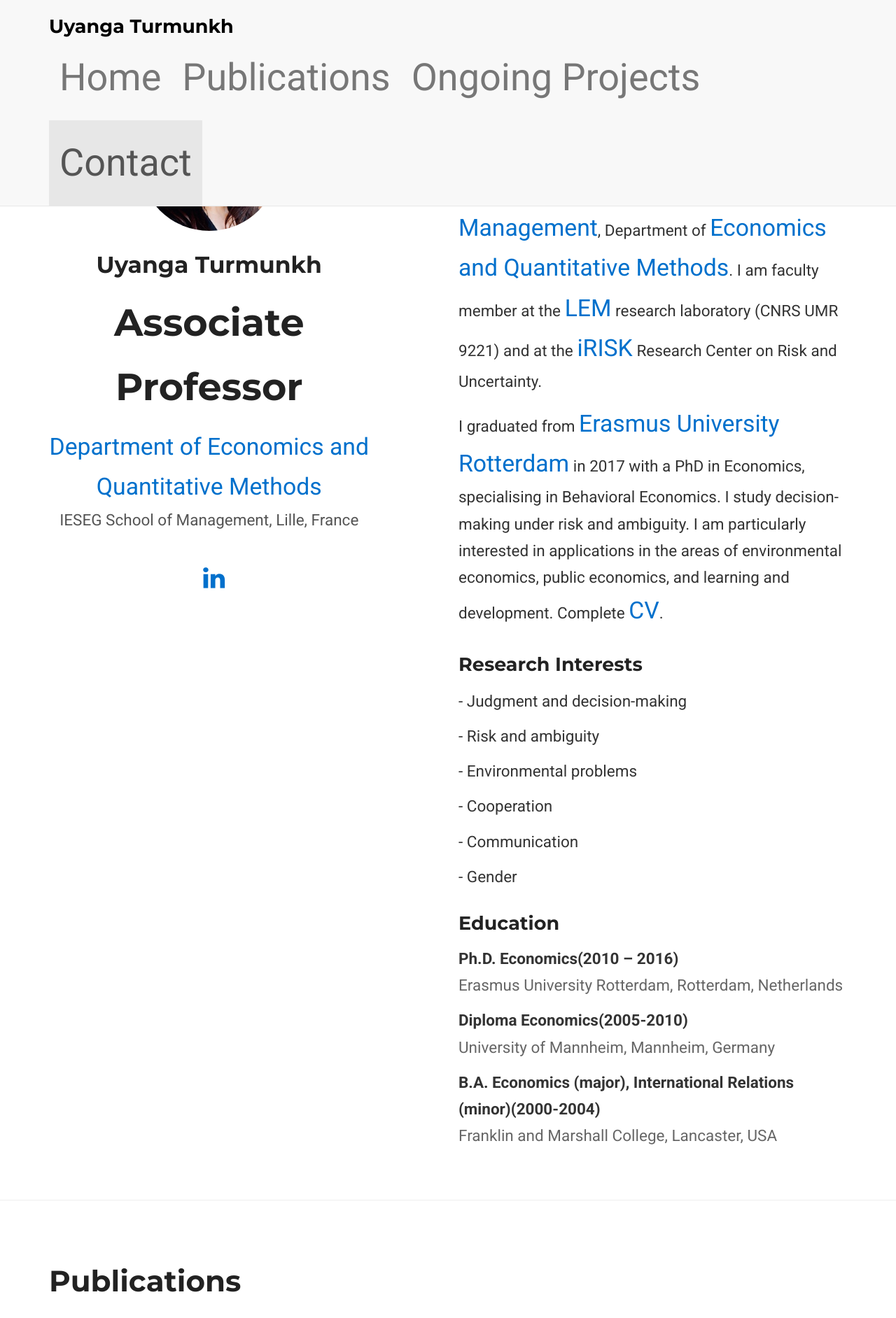
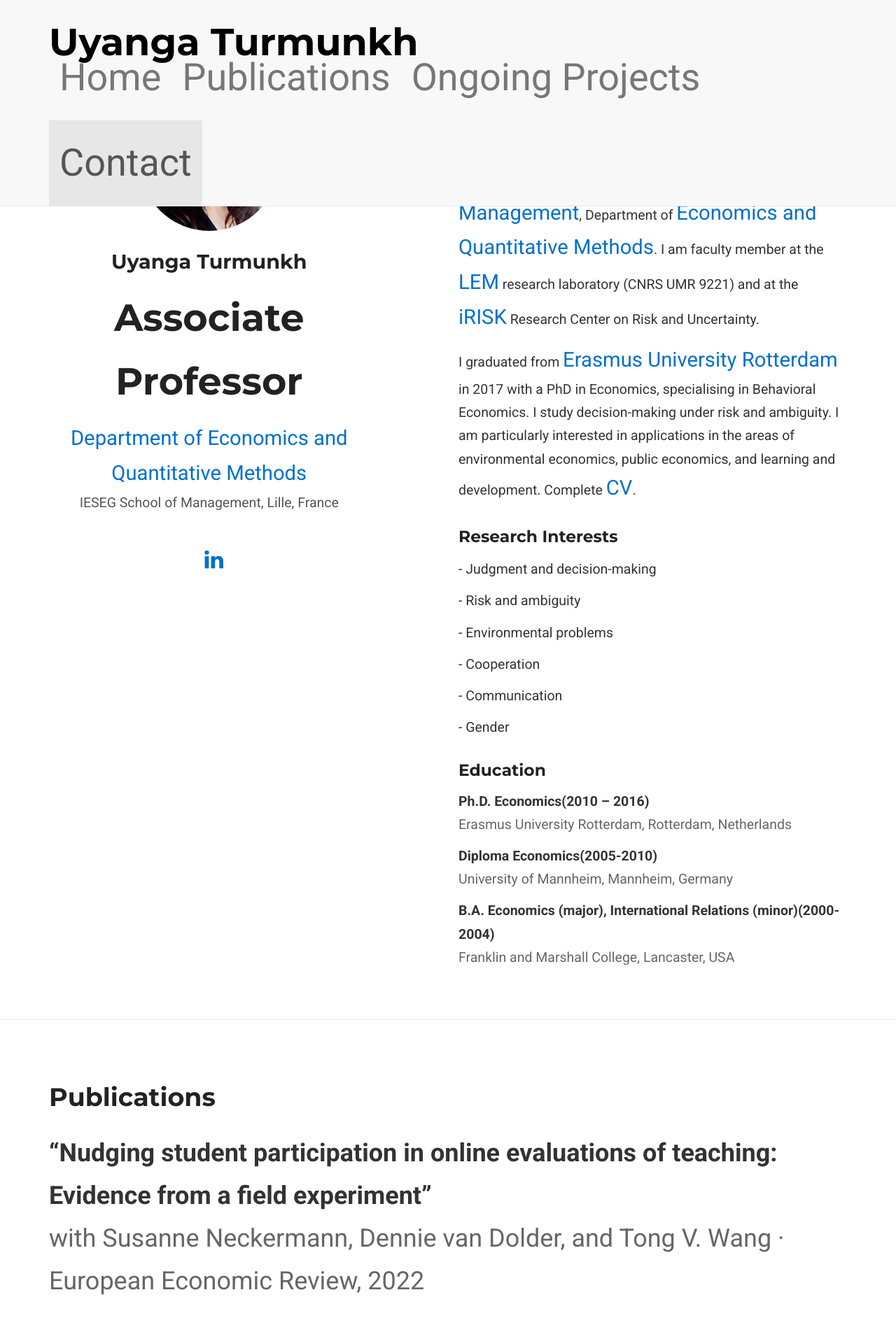
Before and after one commit to prakharsood24/uyanga-demo, a Jekyll site: the page built from index.md, in a window 1280 px wide. Shown: the top 1884 px of the page at 70% size. Built offline with Jekyll 4.4.1, drawn with Linux system fonts in a browser that asks for light colours; nearby versions of some CDN libraries; a style sheet for code colours, icons or effects is not loaded.

Commit message:
Update style.css

```diff
--- a/assets/css/style.css
+++ b/assets/css/style.css
@@ -128,11 +128,10 @@
   line-height: 1.7 !important;
 }
 
-h1 { font-size: calc(28px * 1.5) !important; }
-h2 { font-size: calc(22px * 1.5) !important; }
-h3 { font-size: calc(18px * 1.5) !important; }
-p  { font-size: calc(15px * 1.5) !important; }
-.navbar-brand { font-size: calc(18px * 1.5) !important; }
-.big-icon { font-size: calc(24px * 1.5) !important; }
-.site-footer { font-size: calc(14px * 1.5) !important; }
-.course, .institution { font-size: calc(15px * 1.5) !important; }
+h1 { font-size: calc(28px * 1.3) !important; }
+h2 { font-size: calc(22px * 1.3) !important; }
+h3 { font-size: calc(18px * 1.3) !important; }
+p  { font-size: calc(15px * 1.3) !important; }
+.big-icon { font-size: calc(24px * 1.3) !important; }
+.site-footer { font-size: calc(14px * 1.3) !important; }
+.course, .institution { font-size: calc(15px * 1.3) !important; }
```
